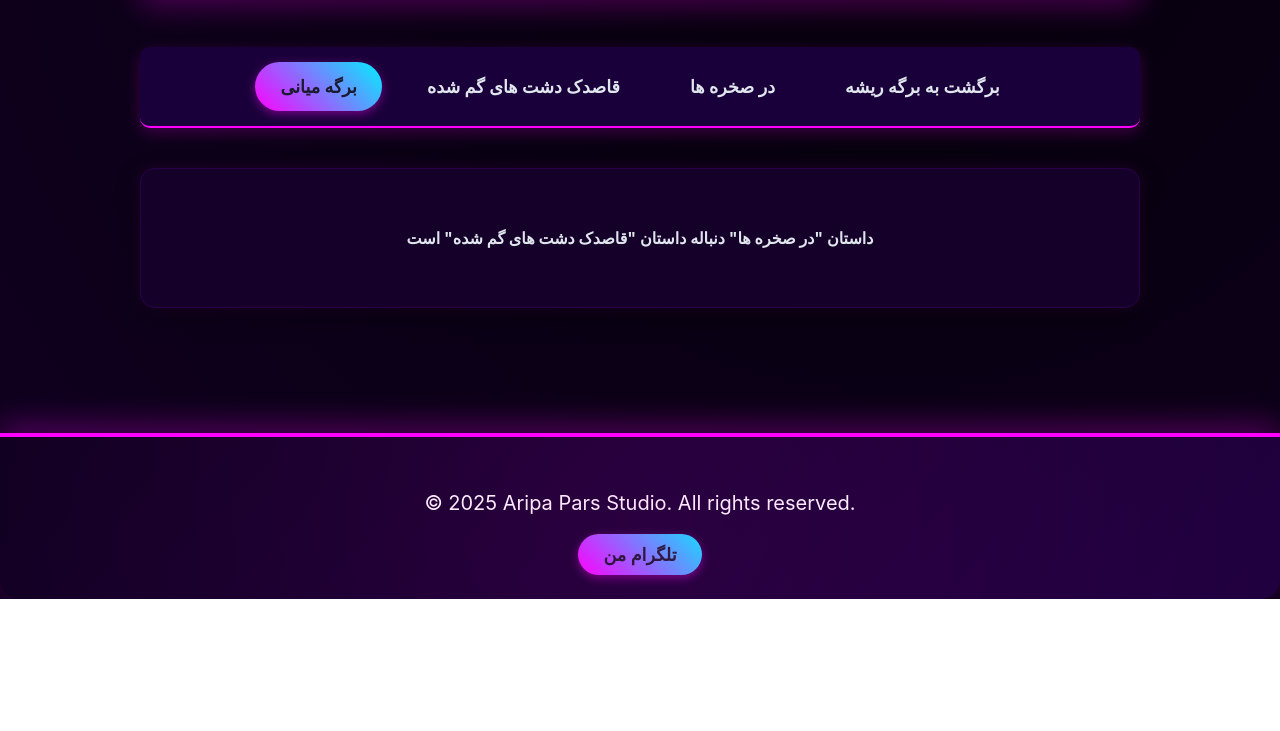
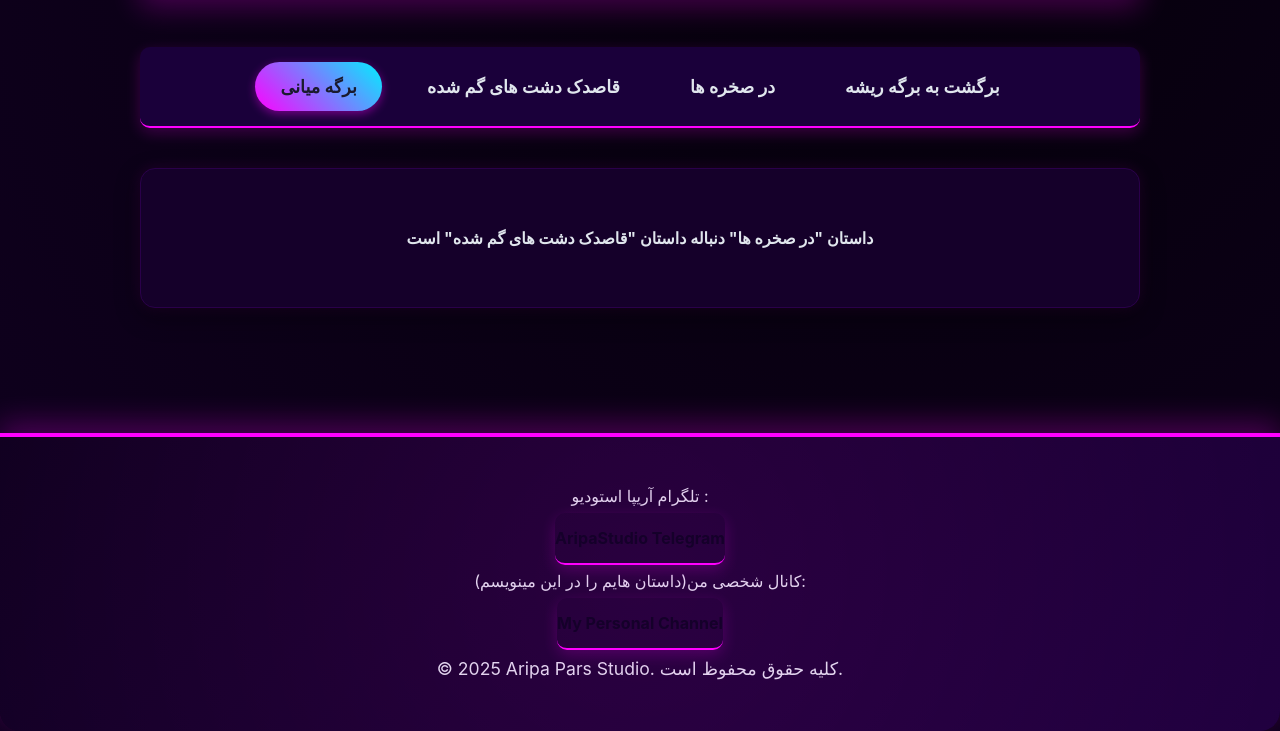
Before and after one commit to AripaStudio/AripaStudioArticles, a plain HTML site: page index.html in a window 1280 px wide. Shown: the part 501-1232 px from the top of the page. Before the commit the page ends 1100 px from the top, so only its background shows below. Drawn offline with Linux system fonts and the light colour scheme.

Commit message:
I fixed a typo and add links in footer

```diff
--- a/index.html
+++ b/index.html
@@ -28,8 +28,18 @@
         </main>
     </div>
 </body>
-<footer class="profile-footer">
-      <p style="color: white; font-size: 20px; text-align: center;" >© 2025 Aripa Pars Studio. All rights reserved.</p>
-      <a href="https://t.me/AripaStudio" class="nav-link active">تلگرام من</a>
-</footer>
+ <footer class="profile-footer">
+        <p >
+             تلگرام آریپا استودیو :
+        </p>
+        <a  href="https://t.me/AripaStudio" class="links">AripaStudio Telegram</a>
+        <br>
+        <p>
+            کانال شخصی من(داستان هایم را در این مینویسم): <br>
+        </p>
+         <a  href="https://t.me/khashayarAP" class="links">My Personal Channel</a>
+
+
+         <p style="color: #e0e6ed; font-size: 1.1em; text-align: center;" >© 2025 Aripa Pars Studio. کلیه حقوق محفوظ است.</p>
+    </footer>
 </html>
--- a/indexCss.css
+++ b/indexCss.css
@@ -257,6 +257,27 @@ a:hover {
     flex-grow: 1;
 }
 
+.links{
+    color: #15002a;
+    font-style: normal;
+    font-weight: bold;
+    margin: 5px;
+    justify-content: center;
+    padding: 15px 0;
+    border-bottom: 2px solid #ff00ff;
+    border-radius: 10px;
+    margin-bottom: 40px;
+    box-shadow: 0 5px 15px rgba(255, 0, 255, 0.2);
+    position: relative;
+    z-index: 1000;
+}
+.links:hover{
+    background-color: #8115d3;
+    color: #00f0ff;
+    transform: translateY(-3px);
+    text-decoration: none;
+}
+
 .nav-link {
     color: #e0e6ed;
     text-decoration: none;
@@ -288,6 +309,7 @@ a:hover {
     color: #1a1a2e;
     padding: 15px 30px;
     border-radius: 50px;
+    text-align: center;
     font-weight: 700;
     font-size: 1.2em;
     cursor: pointer;
```
Also changed, not shown: Story_dandelion.html (+12 -3 lines), Story_rocks.html (+12 -3 lines).
